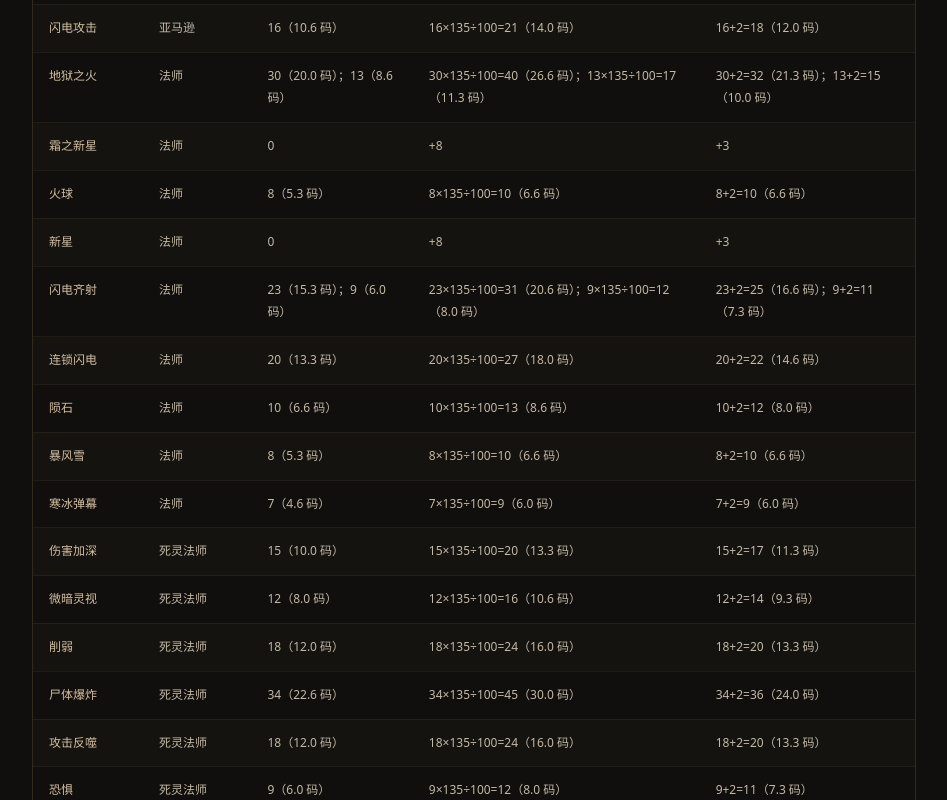
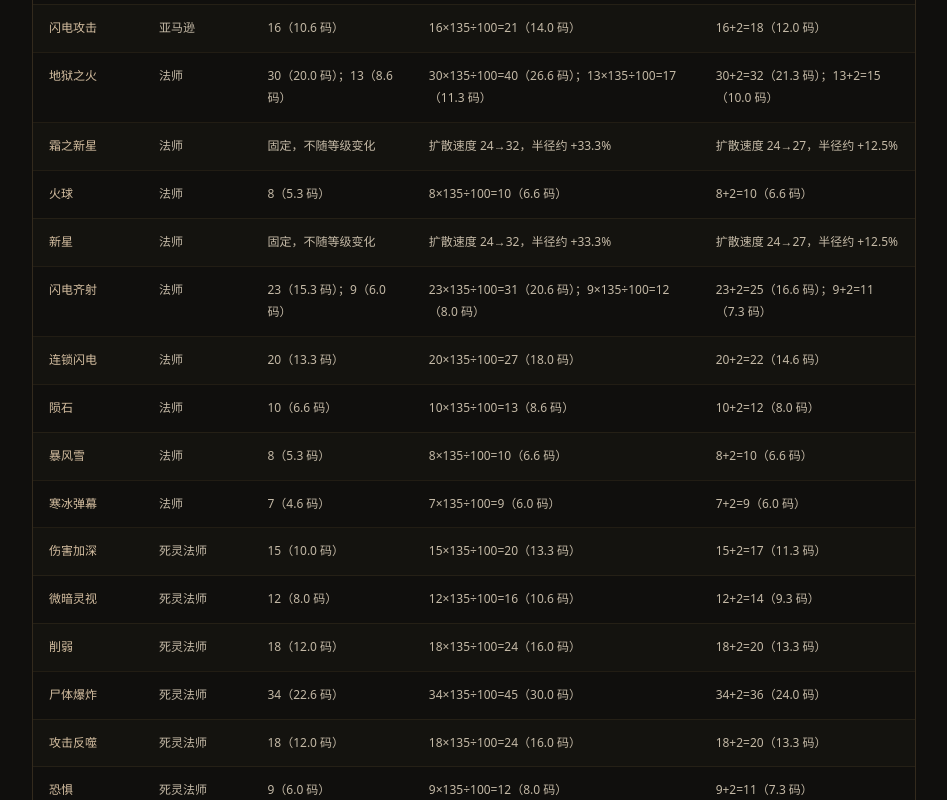
Before and after one commit to SolairsVIP/soe-sanctuary, a website: page update-skill-bonus-attributes.html in a window 1280 px wide. Shown: the part 7820-8620 px from the top of the page, without its empty margins (308-1255 px from the left). Drawn offline with Linux system fonts and the light colour scheme.

Commit message:
修正技能加成属性说明中新星类的范围描述
新星、霜之新星、火焰之环的基础半径固定、不随等级变化，原文把它们“额外扩散速度为 0”误写成“20 级半径 0”。
改为：基础半径固定；技能范围和技能范围提高通过加快扩散速度放大半径（24→32 约 +33%，24→27 约 +12.5%）。
依据：弹体 Vel/Range，以及 adapter 的 skill_area::NovaVelocity。

```diff
--- a/update-skill-bonus-attributes.html
+++ b/update-skill-bonus-attributes.html
@@ -604,9 +604,9 @@
 <tr>
 <td>霜之新星</td>
 <td>法师</td>
-<td>0</td>
-<td>+8</td>
-<td>+3</td>
+<td>固定，不随等级变化</td>
+<td>扩散速度 24→32，半径约 +33.3%</td>
+<td>扩散速度 24→27，半径约 +12.5%</td>
 </tr>
 <tr>
 <td>火球</td>
@@ -618,9 +618,9 @@
 <tr>
 <td>新星</td>
 <td>法师</td>
-<td>0</td>
-<td>+8</td>
-<td>+3</td>
+<td>固定，不随等级变化</td>
+<td>扩散速度 24→32，半径约 +33.3%</td>
+<td>扩散速度 24→27，半径约 +12.5%</td>
 </tr>
 <tr>
 <td>闪电齐射</td>
@@ -1080,9 +1080,9 @@
 <tr>
 <td>火焰之环</td>
 <td>术士</td>
-<td>0</td>
-<td>+8</td>
-<td>+3</td>
+<td>固定，不随等级变化</td>
+<td>扩散速度 25→33，半径约 +32%</td>
+<td>扩散速度 25→28，半径约 +12%</td>
 </tr>
 <tr>
 <td>脆弱</td>
@@ -1136,7 +1136,7 @@
 </tbody></table></div>
 <p>说明：</p>
 <ul>
-<li>霜之新星、新星、烈焰之环这三行的数字是“额外范围”的内部数值，不换算成码。</li>
+<li>新星、霜之新星、火焰之环的基础半径是固定的，不随等级变化。技能范围和技能范围提高让它们扩散得更快，半径随之变大。</li>
 <li>圣宗四阶光环自己不吃技能范围，而是按最大法力<strong>赋予</strong>技能范围（最大法力 × 1%，例如 1500 法力给 15 点）。</li>
 <li>没列在表里的技能不吃这两个属性。</li>
 </ul>
```
Also changed, not shown: data/updates/skill-bonus-attributes.md (+4 -4 lines).
